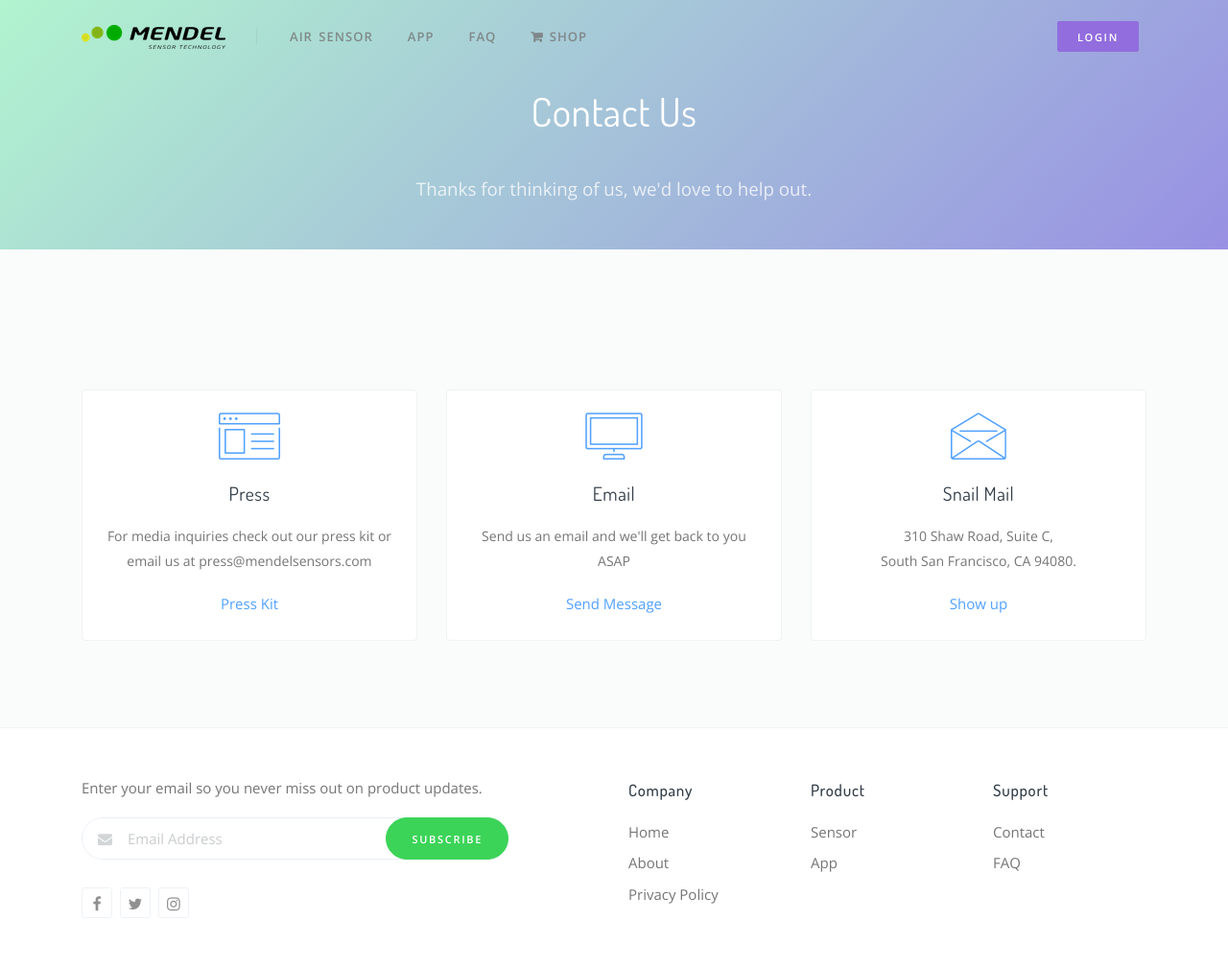
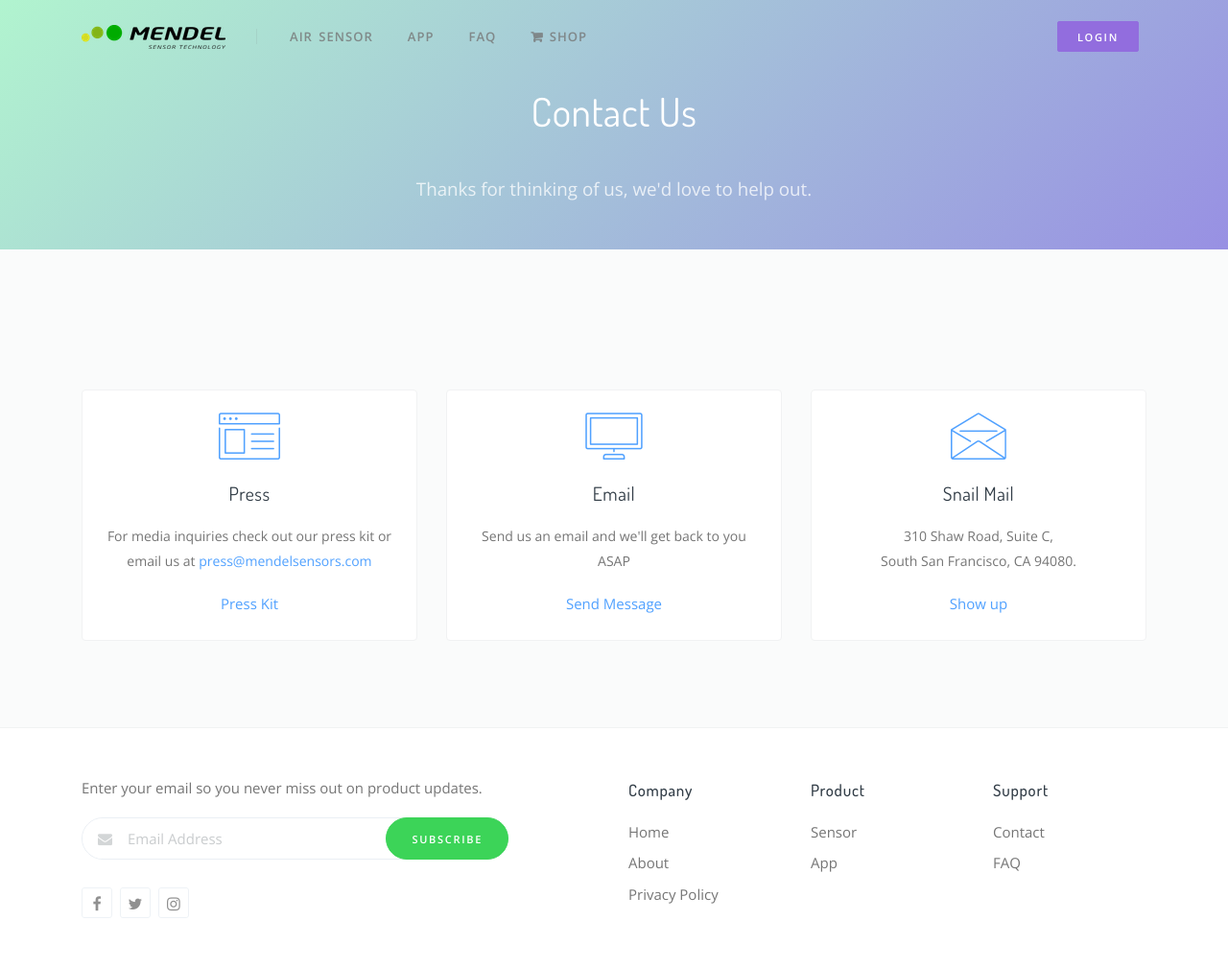
Before and after one commit to mendelsensors/marketing_page, a Jekyll site: the page built from contact/index.html, in a window 1280 px wide. Shown: the whole page at 96% size. Built offline with Jekyll 4.4.1, drawn with Linux system fonts in a browser that asks for light colours; comment, search, counter and statistics services are not loaded.

Commit message:
hyperlinked email

```diff
--- a/contact/index.html
+++ b/contact/index.html
@@ -22,7 +22,7 @@ layout: default
         <div class="card border p-5">
           <p><i class="icon-browser lead-7 text-primary"></i></p>
           <h5 class="mb-4">Press</h5>
-          <p class="small-1">For media inquiries check out our press kit or email us at press@mendelsensors.com</p>
+          <p class="small-1">For media inquiries check out our press kit or email us at <a href="mailto:press@mendelsensors.com">press@mendelsensors.com</a></p>
           <a href="https://mendelsensors.com/presskit/">Press Kit </a>
         </div>
       </div>
```
